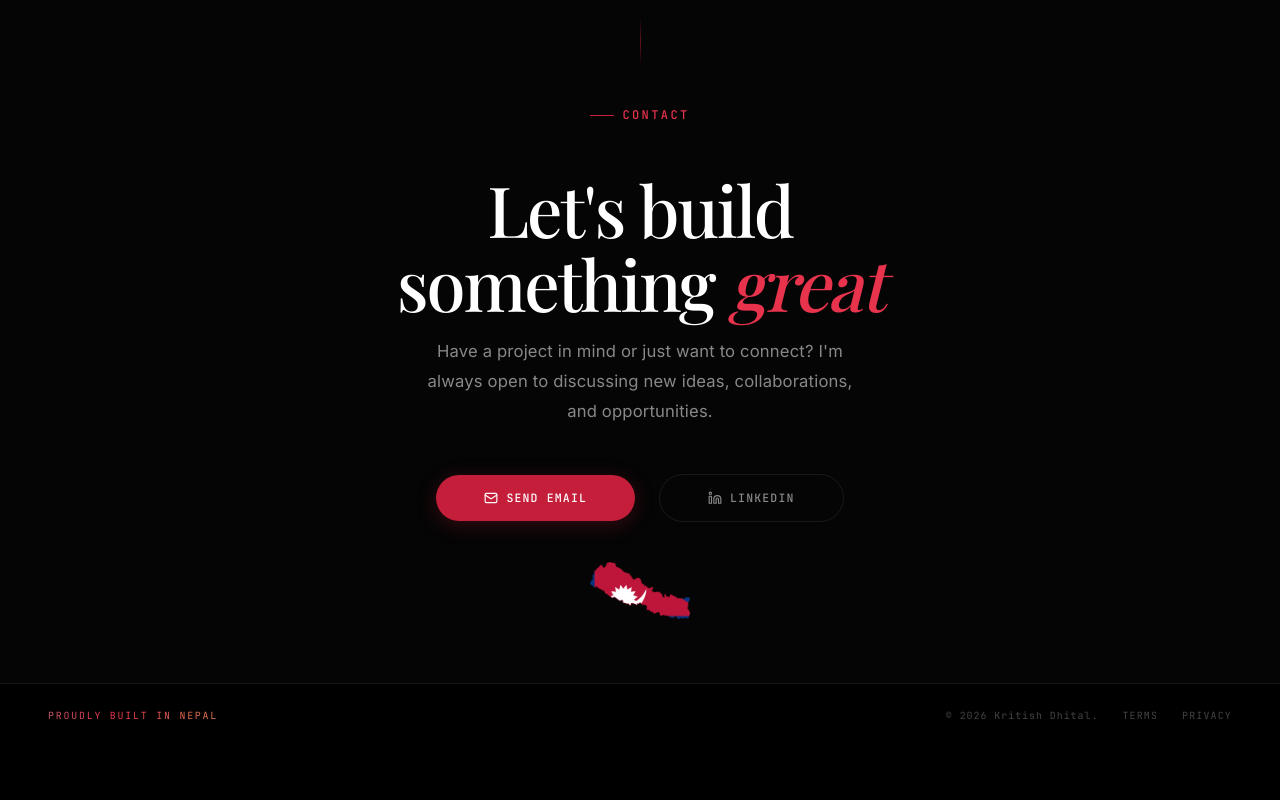
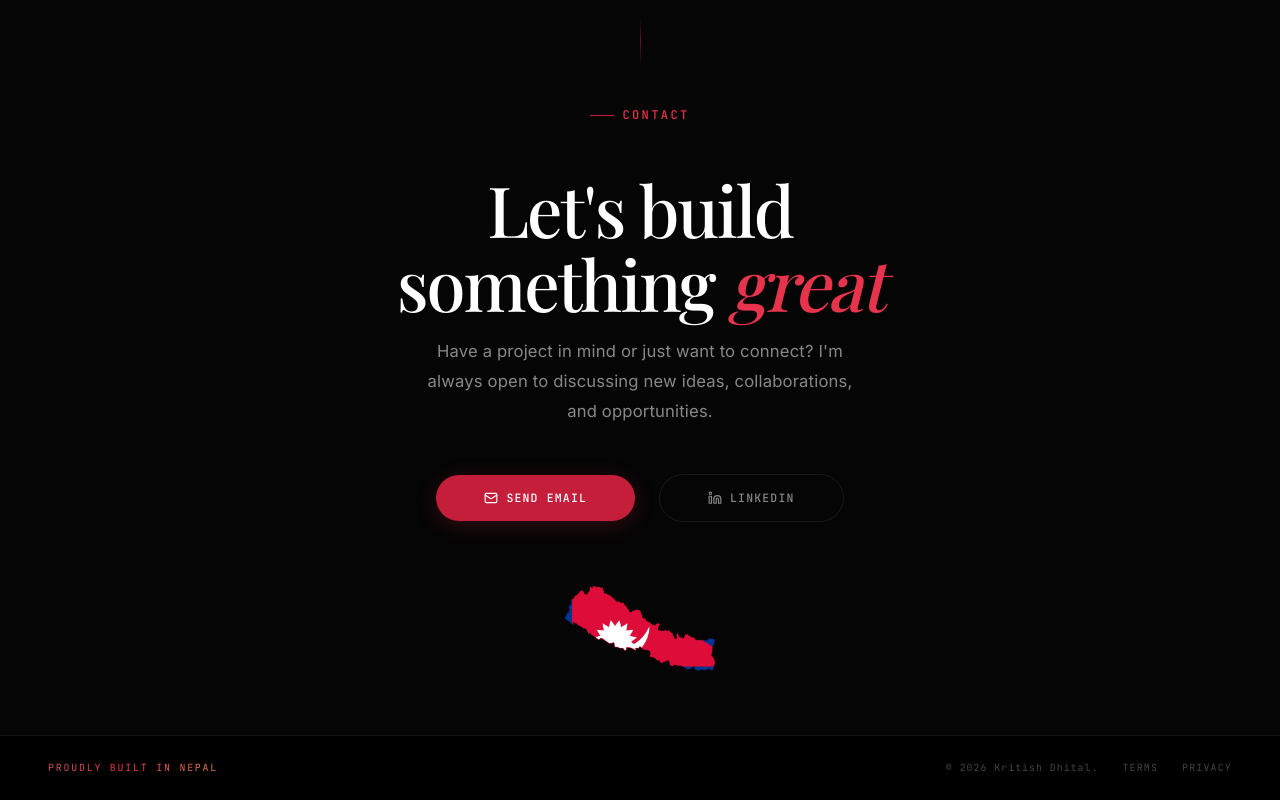
Before and after one commit to KritishX/portfolio-website, a React (Vite) app: page / in a window 1280 px wide. Shown: the part 3178-3978 px from the top of the page. Before the commit the page ends 3926 px from the top, so only its background shows below. Built offline with nearby package versions, Linux system fonts and the light colour scheme; a web font is replaced by a local one.

Commit message:
design: increased the size of the Nepal map on desktop and completely removed grayscale for a much more vibrant appearance

```diff
--- a/src/styles/contact.css
+++ b/src/styles/contact.css
@@ -97,21 +97,28 @@
 
 /* Contact Map */
 .contact-map {
-  margin-top: var(--space-lg);
-  width: 100px;
-  opacity: 0.6;
-  transition: all var(--duration-normal);
-  filter: grayscale(20%);
+  margin-top: var(--space-xl);
+  width: 110px;
+  opacity: 0.85;
+  transition: all 0.5s var(--ease-out-expo);
 }
 
 .contact-map:hover {
-  opacity: 0.9;
-  transform: scale(1.04);
+  opacity: 1;
+  transform: scale(1.08);
+  filter: drop-shadow(0 0 16px rgba(196, 30, 58, 0.3));
 }
 
 .contact-map img {
   width: 100%;
   height: auto;
+}
+
+@media (min-width: 1024px) {
+  .contact-map {
+    width: 150px;
+    margin-top: var(--space-2xl);
+  }
 }
 
 @media (max-width: 768px) {
```
